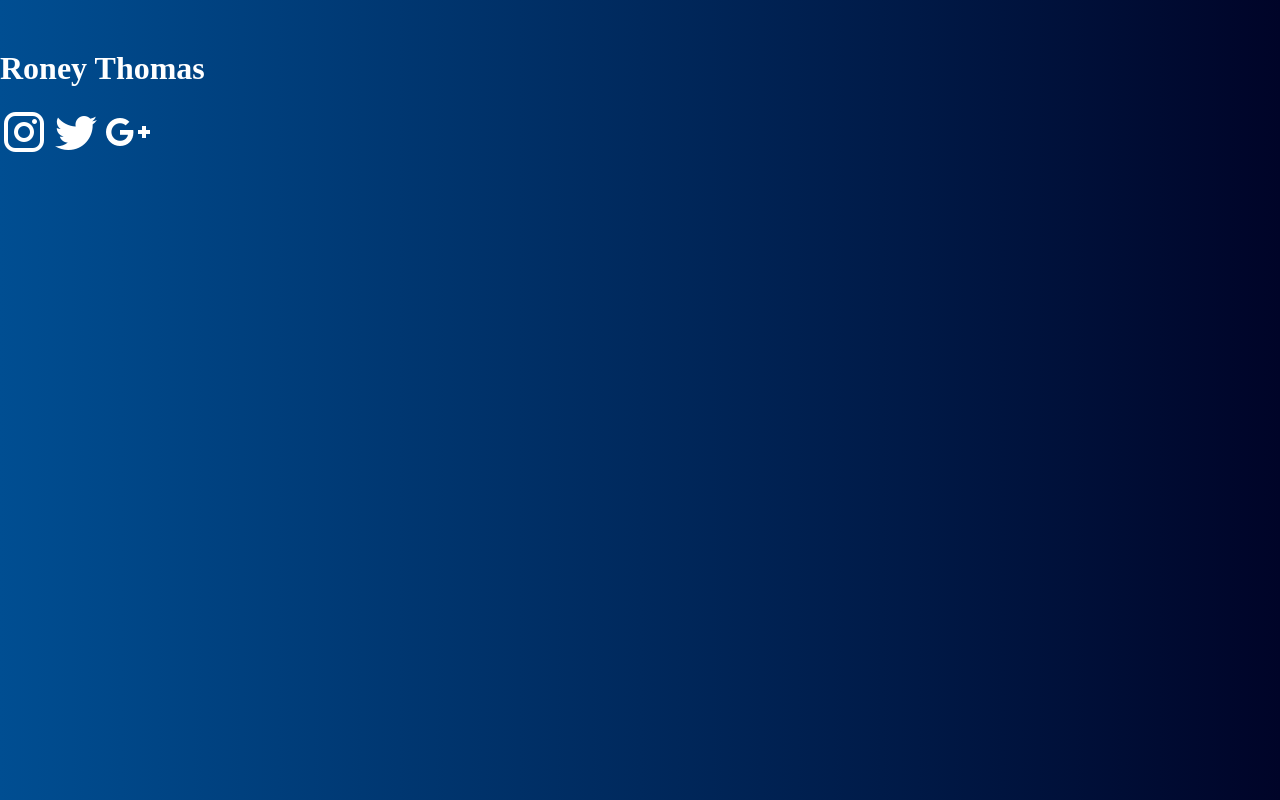
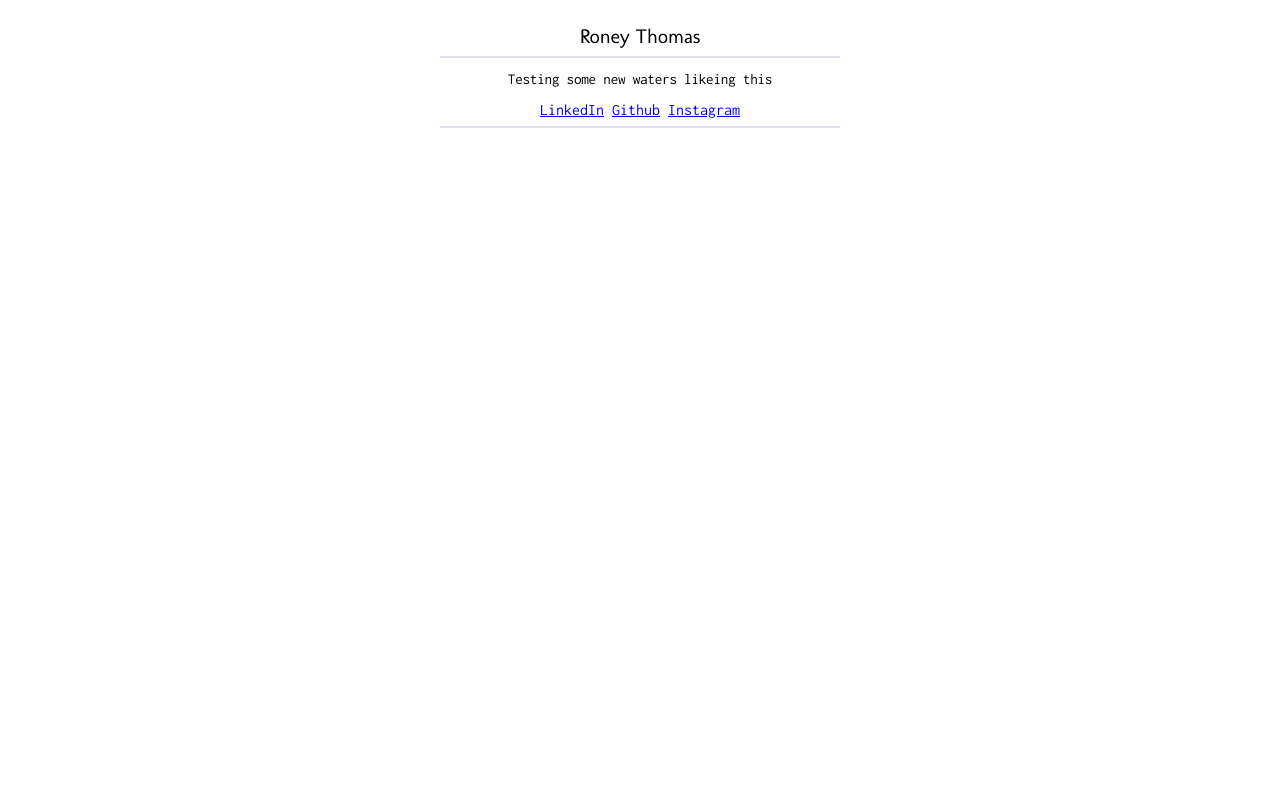
Before and after one commit to RoneyThomas/me, a plain HTML site: page public/index.html in a window 1280 px wide. Drawn offline with nearby package versions, Linux system fonts and the light colour scheme; a small style sheet from the web is missing.

Commit message:
Updated with new style and links

```diff
--- a/public/index.html
+++ b/public/index.html
@@ -3,45 +3,25 @@
     <title>Roney Thomas</title>
     <meta name="viewport" content="width=device-width, initial-scale=1">
     <!-- Google Fonts -->
-    <link rel="stylesheet" href="//fonts.googleapis.com/css?family=Roboto:300,300italic,700,700italic">
-
-    <!-- CSS Reset -->
-    <link rel="stylesheet" href="//cdn.rawgit.com/necolas/normalize.css/master/normalize.css">
-
-    <!-- Milligram CSS minified -->
-    <link rel="stylesheet" href="//cdn.rawgit.com/milligram/milligram/master/dist/milligram.min.css">
-    <style>
-        body {
-            background: #000428; /* fallback for old browsers */
-            background: -webkit-linear-gradient(to right, #004e92, #000428); /* Chrome 10-25, Safari 5.1-6 */
-            background: linear-gradient(to right, #004e92, #000428); /* W3C, IE 10+/ Edge, Firefox 16+, Chrome 26+, Opera 12+, Safari 7+ */
-            padding-top: 1.8em;
-        }
-
-        h1 {
-            color: #ffffff;
-        }
-
-        .social-icons {
-            /*margin-left: 10px;*/
-        }
-    </style>
+    <link href="https://fonts.googleapis.com/css?family=Inconsolata|Molengo" rel="stylesheet">
+    <link rel="stylesheet" href="static/css/style.css">
 </head>
 <body>
 <div class="container">
     <h1>Roney Thomas</h1>
-    <div class="social-icons">
-        <a href="https://www.instagram.com/roneyxcx/"><img src="static/img/instagram.png"></a>
-        <a href="https://twitter.com/RoneyThomas_"><img src="static/img/twitter.png"></a>
-        <a href="https://plus.google.com/u/0/+RoneyThomas"><img src="static/img/google-plus.png"></a>
-    </div>
+    <hr/>
+    <p>Testing some new waters likeing this</p>
+    <a href="https://www.linkedin.com/in/roney-thomas-97a0b494/">LinkedIn</a>
+    <a href="https://github.com/RoneyThomas">Github</a>
+    <a href="https://www.instagram.com/baskandglory/">Instagram</a>
+    <hr/>
 </div>
 <script>
     (function (i, s, o, g, r, a, m) {
         i['GoogleAnalyticsObject'] = r;
         i[r] = i[r] || function () {
-                (i[r].q = i[r].q || []).push(arguments)
-            }, i[r].l = 1 * new Date();
+            (i[r].q = i[r].q || []).push(arguments)
+        }, i[r].l = 1 * new Date();
         a = s.createElement(o),
             m = s.getElementsByTagName(o)[0];
         a.async = 1;
--- /dev/null
+++ b/public/static/css/style.css
@@ -0,0 +1,42 @@
+html,body {
+    margin: 0;
+    padding: 0
+}
+
+.container {
+    width: 25em;
+    max-width: 90%;
+    margin: 1.5em auto;
+    font-family: "Inconsolata";
+    text-align: center;
+    font-weight: 300
+}
+
+.container h1 {
+    font-family: "Molengo";
+    font-size: 1.25em;
+    font-weight: normal;
+    margin: 0
+}
+
+.container hr {
+    border: 1px solid #dddeee
+}
+
+.container p {
+    font-size: 0.95em;
+    line-height: 1.2em;
+    letter-spacing: -0.25px;
+    margin: 0.8em auto
+}
+
+.container p a {
+    background: #eeeeee;
+    color: #2e3b43;
+    text-decoration: none
+}
+
+.container p a:hover {
+    background: transparent;
+    text-decoration: underline
+}
```
